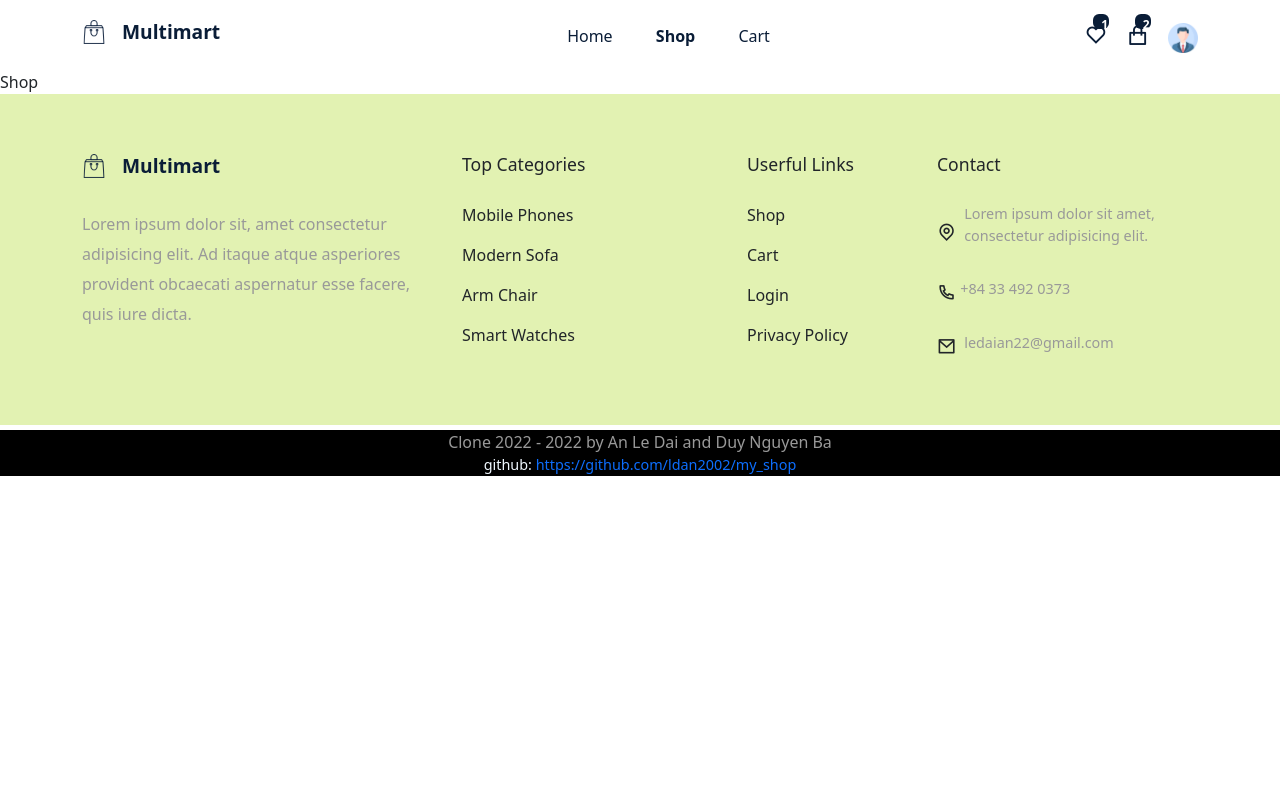
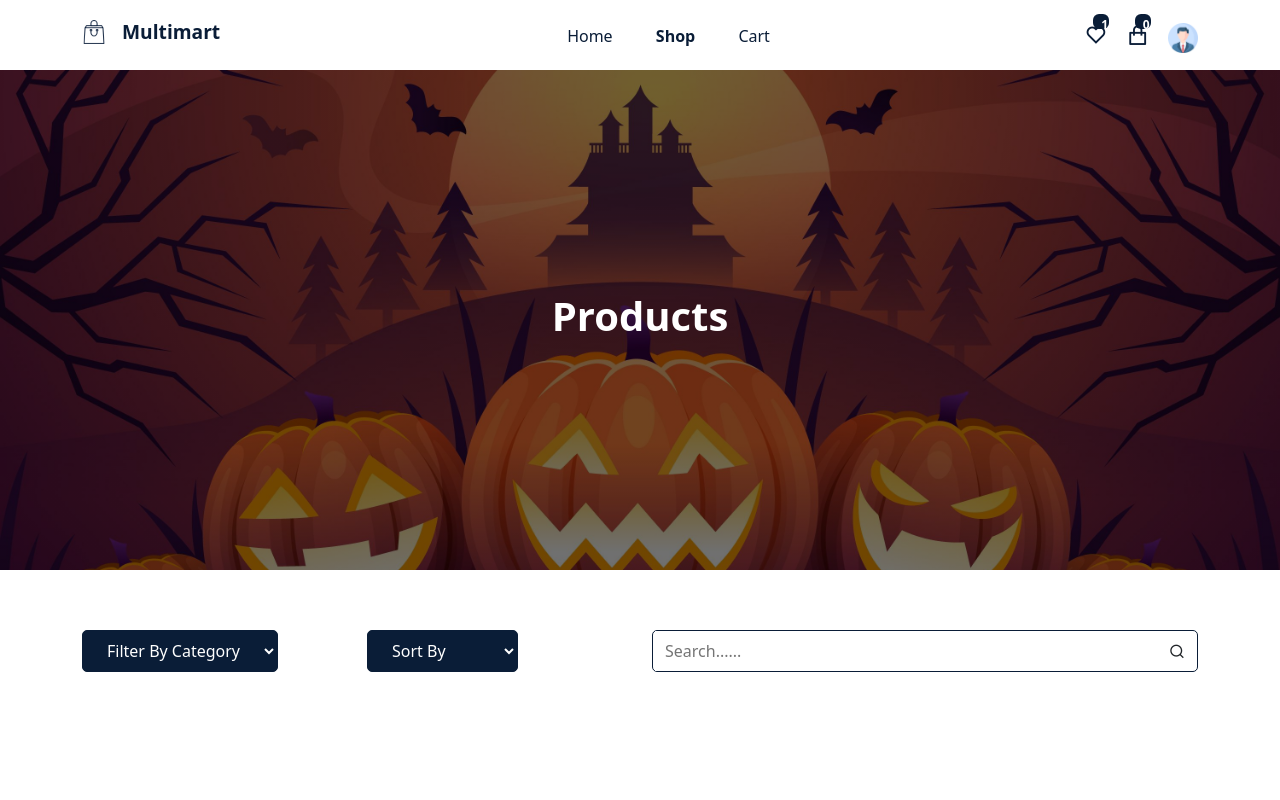
Before and after one commit to ldan2002/my_shop, a React (Create React App) app in the folder online_shop/: page /shop in a window 1280 px wide. Shown: the top 800 px of the page. Built offline with nearby package versions, Linux system fonts and the light colour scheme.

Commit message:
update shop jsx and shop css

```diff
--- a/online_shop/src/components/Header/Header.jsx
+++ b/online_shop/src/components/Header/Header.jsx
@@ -6,6 +6,7 @@
 import logo from '../../assets/images/eco-logo.png'
 import userIcon from '../../assets/images/user-icon.png'
 import { useEffect } from 'react'
+import { useSelector } from 'react-redux'
 
 const nav_link = [
   {
@@ -25,6 +26,8 @@
 const Header = () => {
 
   const headerRef = useRef(null)
+
+  const totalQuantity = useSelector(state=> state.cart.totalQuantity)
 
   const menuRef = useRef(null)
 
@@ -91,7 +94,7 @@
               </span>
               <span className='cart_icon'>
                 <i class="ri-shopping-bag-line"></i>
-                <span className='badge'>2</span>
+                <span className='badge'>{totalQuantity}</span>
               </span>
               <span>
                 <motion.img whileTap={{ scale: 1.3 }} src={userIcon} alt="userIcon" />
--- /dev/null
+++ b/online_shop/src/components/UI/CommonSection.jsx
@@ -0,0 +1,15 @@
+import React from 'react'
+import { Container } from 'reactstrap'
+import '../../styles/common-section.css';
+
+const CommonSection = ({ title }) => {
+  return (
+    <section className='common__section'>
+      <Container className='text-center'>
+        <h1>{title}</h1>
+      </Container>
+    </section>
+  );
+};
+
+export default CommonSection
--- a/online_shop/src/pages/Shop.jsx
+++ b/online_shop/src/pages/Shop.jsx
@@ -1,9 +1,84 @@
-import React from 'react'
+import React, { useState } from 'react';
+import CommonSection from '../components/UI/CommonSection';
+import { Container, Row, Col } from 'reactstrap';
+
+import '../styles/shop.css'
+
+import products from '../assets/data/products'
+import ProductLists from '../components/UI/ProductsList'
+
 
 const Shop = () => {
+
+  const [productsData, setProductsData] = useState(products)
+
+  const handleFilter = e => {
+
+    const filterValue = e.target.value
+    if (filterValue === 'sofa') {
+      const filterProducts = products.filter(item => item.category === 'sofa')
+
+      setProductsData(filterProducts);
+    }
+  }
+
   return (
-    <div>Shop</div>
+    <>
+      <CommonSection title='Products' />
+      <section>
+        <Container>
+          <Row>
+            <Col lg='3' md='4'>
+              <div className="filter__widget">
+                <select onChange={handleFilter}>
+                  <option>Filter By Category</option>
+                  <option value="sofa">Sofa</option>
+                  <option value="mobile">Mobile</option>
+                  <option value="chair">Chair</option>
+                  <option value="watch">Watch</option>
+                  <option value="wireless">Wireless</option>
+                </select>
+              </div>
+            </Col>
+            <Col lg='3' md='3'>
+              <div className="filter__widget">
+                <select>
+                  <option>Sort By</option>
+                  <option value="ascending">Ascending</option>
+                  <option value="descending">Descending</option>
+                </select>
+              </div>
+            </Col>
+            <Col lg='6' md='6'>
+              <div className="search__box">
+                <input type="text" placeholder='Search......' />
+                <span><i class="ri-search-line"></i></span>
+              </div>
+            </Col>
+
+          </Row>
+        </Container>
+      </section>
+      <section>
+        <Container>
+          <Row>
+            {
+              productsData.length === 0 ? (
+                <h1>No products are found!</h1>
+              ) : (
+                <ProductLists data={productsData} />
+              )
+            }
+          </Row>
+        </Container>
+      </section>
+
+    </>
+
   )
-}
+
+
+
+};
 
 export default Shop
--- /dev/null
+++ b/online_shop/src/styles/common-section.css
@@ -0,0 +1,14 @@
+.common__section {
+    background: linear-gradient(rgba(0, 0, 0, 0.562), rgba(0, 0, 0, 0.562)), url('../assets/images/common-section-bg.jpg') no-repeat center center;
+    background-size: cover;
+    padding: 100px 0px;
+    height: 500px;
+    display: flex;
+    align-items: center;
+    justify-content: center;
+}
+
+.common__section h1 {
+    color: #fff;
+    font-weight: 600;
+}
--- /dev/null
+++ b/online_shop/src/styles/shop.css
@@ -0,0 +1,35 @@
+.filter__widget select {
+    padding: 8px 20px;
+    border: 1px solid var(--primary-color);
+    cursor: pointer;
+    border-radius: 5px;
+    background: var(--primary-color);
+    color: #fff;
+}
+
+.filter__widget select:focus {
+    outline: none !important;
+}
+
+.filter__widget select option {
+    font-size: 0.9rem;
+}
+
+.search__box {
+    width: 100%;
+    display: flex;
+    align-items: center;
+    justify-content: space-between;
+    border: 1px solid var(--primary-color);
+    border-radius:5px ;
+    padding-right: 12px;
+    padding-left: 2px;
+    cursor: pointer;
+}
+
+.search__box input {
+    width: 100%;
+    border: none;
+    outline: none;
+    padding: 8px 10px;
+}
```
Also changed, not shown: online_shop/src/assets/images/common-section-bg.jpg (added).
